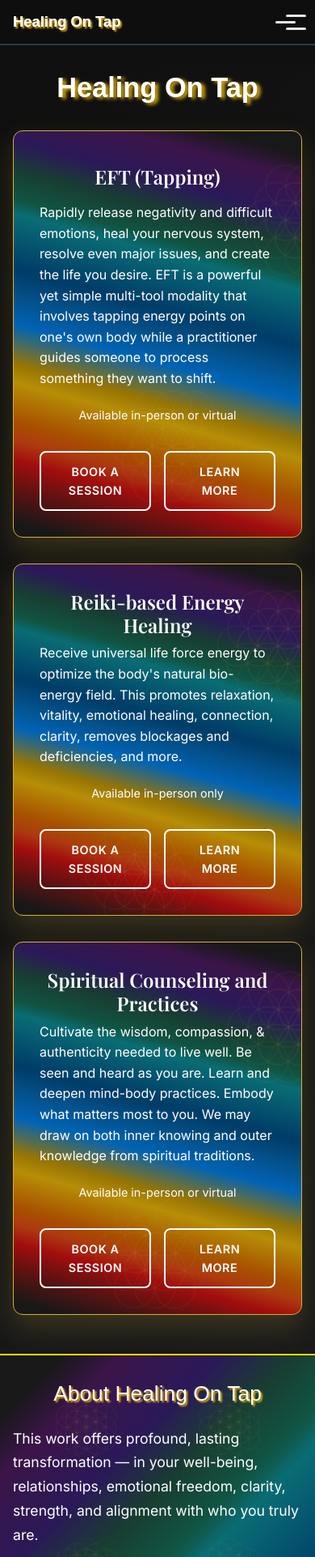
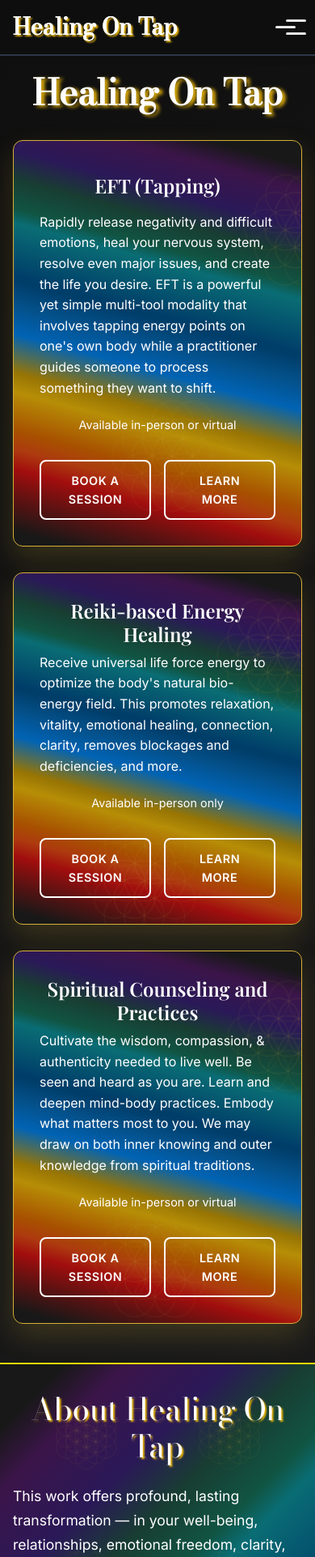
Before and after one commit to naturalCode4/kalyanamitta-website, a React (Create React App) app: page / in a window 390 px wide. Shown: the top 1923 px of the page at 81% size. Built offline with nearby package versions, Linux system fonts and the light colour scheme; the HTML template or start-up script is replaced by a standard one.

Commit message:
font to papyrus

```diff
--- a/public/index.html
+++ b/public/index.html
@@ -46,7 +46,8 @@
     <link rel="preconnect" href="https://fonts.googleapis.com">
     <link rel="preconnect" href="https://fonts.gstatic.com" crossorigin>
     <link href="https://fonts.googleapis.com/css2?family=Inter:wght@300;400;500;600;700&family=Playfair+Display:wght@400;500;600;700&display=swap" rel="stylesheet">
-</head>
+    <link href="https://fonts.googleapis.com/css2?family=Bodoni+Moda:opsz,wght@6,400&display=swap" rel="stylesheet">
+  </head>
   <body>
     <noscript>You need to enable JavaScript to run this app.</noscript>
     <div id="root"></div>
--- a/src/components/Header.css
+++ b/src/components/Header.css
@@ -36,7 +36,8 @@
     /* -webkit-text-fill-color: transparent; */
     background-clip: text;
     color: white;
-    font-family: fantasy;
+      font-family: papyrus, 'Bodoni Moda', serif;
+
     text-shadow: 2px 2px 2px #e4b108;
   }
 
@@ -266,10 +267,6 @@
 
    @media (max-width: 768px) {
 
-    .logo h1 {
-      font-size: 1.15rem;
-    }
-
     .mobile-menu-btn {
       display: block;
       z-index: 2002; /* Highest priority */
--- a/src/pages/About.css
+++ b/src/pages/About.css
@@ -12,6 +12,8 @@
   font-size: 3.5rem;
   margin-bottom: 1rem;
   color: white;
+  font-family: papyrus, 'Bodoni Moda', serif;
+  text-shadow: 4px 2px 4px #e4b108;
 }
 
 .about-subtitle {
--- a/src/pages/About.js
+++ b/src/pages/About.js
@@ -26,7 +26,7 @@ const About = () => {
   return (
     <div className="about">
       <Helmet>
-        <title>About Adin and This Powerful Healing Practice</title>
+        <title>Adin and His Healing Practice</title>
         <meta name="description" content="Learn more about Adin Kramer and Healing On Tap. Life story, approach, testimonials, and more" />
         <meta property="og:title" content="About Adin and This Powerful Healing Practice" />
         <meta property="og:description" content="Learn more about Adin Kramer and Healing On Tap. Life story, approach, testimonials, and more." />
--- a/src/pages/EFT.css
+++ b/src/pages/EFT.css
@@ -16,7 +16,8 @@
   margin-bottom: 1rem;
   font-weight: 700;
   color: black;
-  font-family: fantasy;
+    font-family: papyrus, 'Bodoni Moda', serif;
+
   text-shadow: 4px 2px 4px #e4b108;
 }
 
@@ -222,10 +223,6 @@
 
 /* Responsive Design */
 @media (max-width: 768px) {
-  .EFT-emotional-freedom-techniques-hero-content h1 {
-    font-size: 2rem;
-  }
-
   .services-grid {
     grid-template-columns: 1fr;
   }
--- a/src/pages/EnergyWork.css
+++ b/src/pages/EnergyWork.css
@@ -18,7 +18,8 @@
   margin-bottom: 1rem; /* Match EmotionalProcessing exactly */
   font-weight: 700;
   color: black;
-  font-family: fantasy;
+    font-family: papyrus, 'Bodoni Moda', serif;
+
   text-shadow: 4px 2px 4px #e4b108;
 }
 
@@ -217,10 +218,6 @@
 
 /* Responsive - Match EmotionalProcessing */
 @media (max-width: 768px) {
-  .energy-work-hero-content h1 {
-    font-size: 2rem;
-  }
-
   .about-energy-work {
     padding: 4rem 0;
   }
--- a/src/pages/Home.css
+++ b/src/pages/Home.css
@@ -31,8 +31,8 @@
   margin-bottom: 4rem;
   margin-top: -1rem;
   color: white;
-  font-family: fantasy;
   text-shadow: 4px 2px 4px #e4b108;
+  font-family: papyrus, 'Bodoni Moda', serif;
 }
 
 .hero-subtitle {
@@ -636,7 +636,7 @@
   }
 
   .hero h1 {
-    font-size: 2.15rem;
+    font-size: 2.75rem;
     margin-bottom: 2rem;
     margin-top: -1rem;
   }
--- a/src/pages/SpiritualPractice.css
+++ b/src/pages/SpiritualPractice.css
@@ -17,7 +17,8 @@
   margin-bottom: 1rem; /* Match EmotionalProcessing exactly */
   font-weight: 700;
   color: black;
-  font-family: fantasy;
+    font-family: papyrus, 'Bodoni Moda', serif;
+
   text-shadow: 4px 2px 5px #e4b108;
 }
 
@@ -311,10 +312,6 @@
 
 /* Responsive - Match EmotionalProcessing */
 @media (max-width: 768px) {
-  .spiritual-practice-hero-content h1 {
-    font-size: 2rem;
-  }
-
   .about-spiritual-practice {
     padding: 4rem 0;
   }
--- a/src/styles/shared.css
+++ b/src/styles/shared.css
@@ -83,7 +83,7 @@
 
 .subtitle-heading {
   color: #ffffff;
-  font-family: fantasy;
+  font-family: papyrus, 'Bodoni Moda', serif;
   text-shadow: 2px 2px 2px #e4b108;
 }
 
@@ -240,7 +240,7 @@
 
   /* Fantasy stack renders larger on many mobile browsers — keep headings tighter */
   .subtitle-heading {
-    font-size: 1.65rem;
+    font-size: 2.4rem !important;
     line-height: 1.2;
   }
 
```
